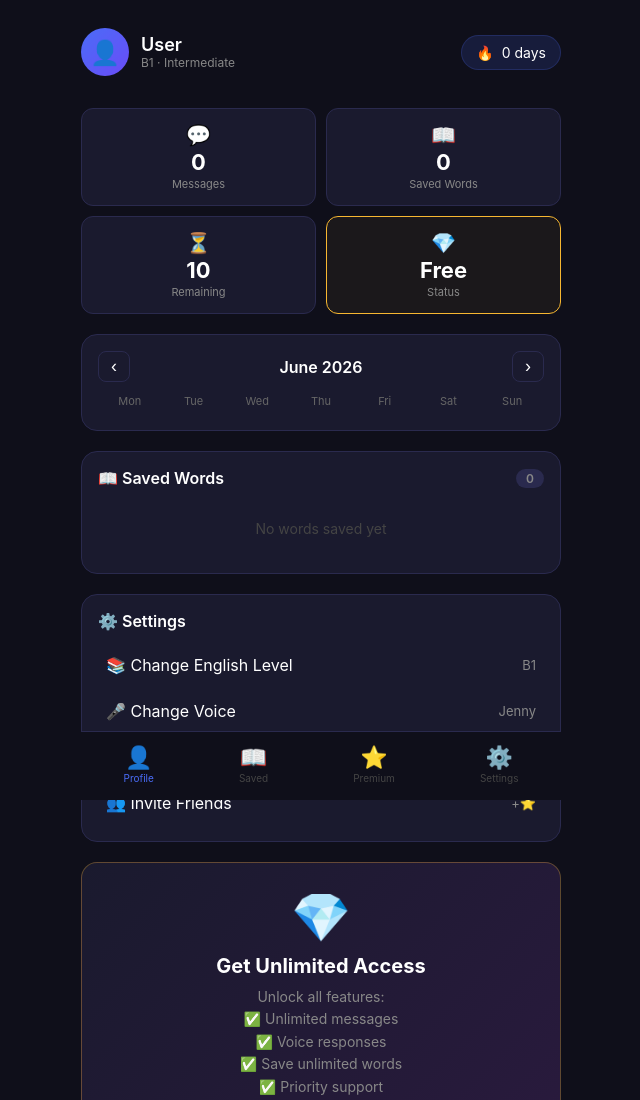
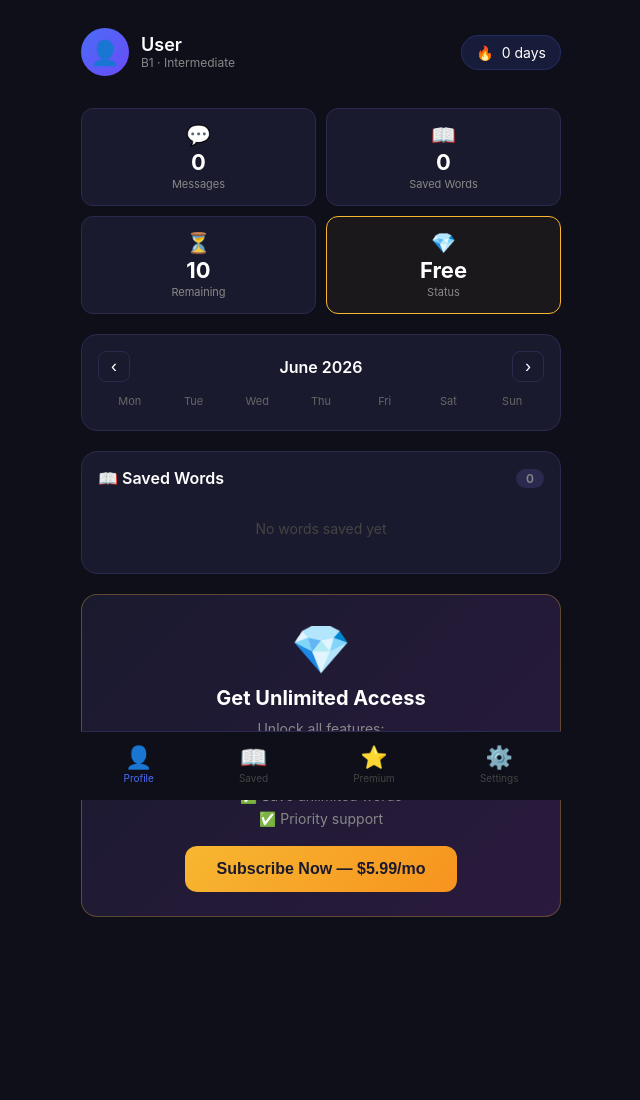
Before and after one commit to vasserg1977-del/english-tutor-webapp, a plain HTML site: page index.html in a window 1280 px wide. Shown: the top 1100 px of the page, without its empty margins (319-959 px from the left). After the commit the page ends 1017 px from the top, so only its background shows below. Drawn offline with Linux system fonts and the light colour scheme; a script that the page names is missing.

Commit message:
Update 29 jun index.html

```diff
--- a/index.html
+++ b/index.html
@@ -81,28 +81,7 @@
             </div>
         </section>
 
-        <!-- Настройки -->
-        <section class="settings-section">
-            <div class="section-header">⚙️ Settings</div>
-            <div class="settings-list">
-                <div class="setting-item" onclick="changeLevel()">
-                    <span>📚 Change English Level</span>
-                    <span class="setting-value" id="currentLevel">B1</span>
-                </div>
-                <div class="setting-item" onclick="changeVoice()">
-                    <span>🎤 Change Voice</span>
-                    <span class="setting-value">Jenny</span>
-                </div>
-                <div class="setting-item" onclick="changeTopics()">
-                    <span>📝 Choose Topics</span>
-                    <span class="setting-value">General</span>
-                </div>
-                <div class="setting-item" onclick="inviteFriend()">
-                    <span>👥 Invite Friends</span>
-                    <span class="setting-value">+⭐</span>
-                </div>
-            </div>
-        </section>
+
 
         <!-- Premium промо -->
         <section class="premium-promo" id="premiumPromo">
```
